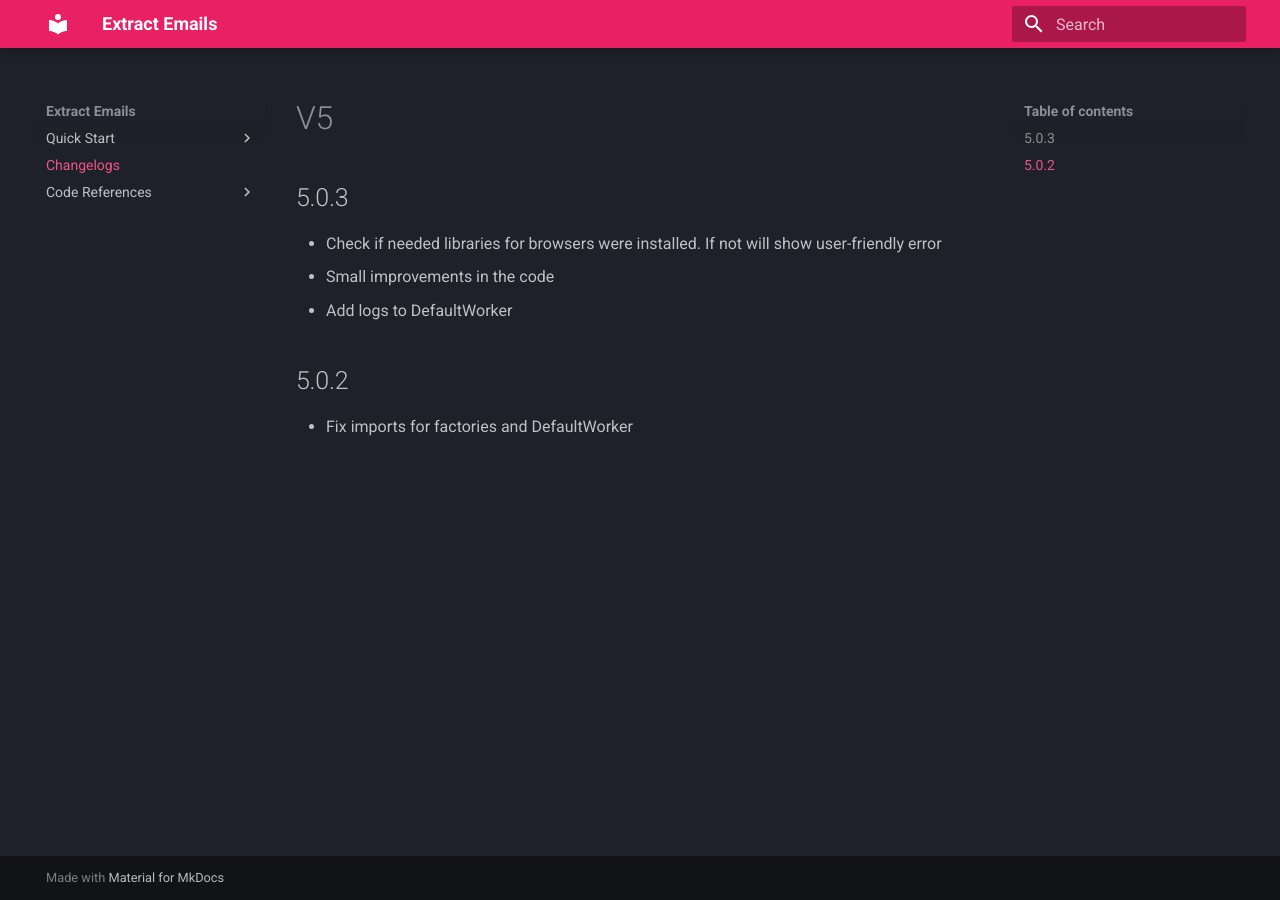
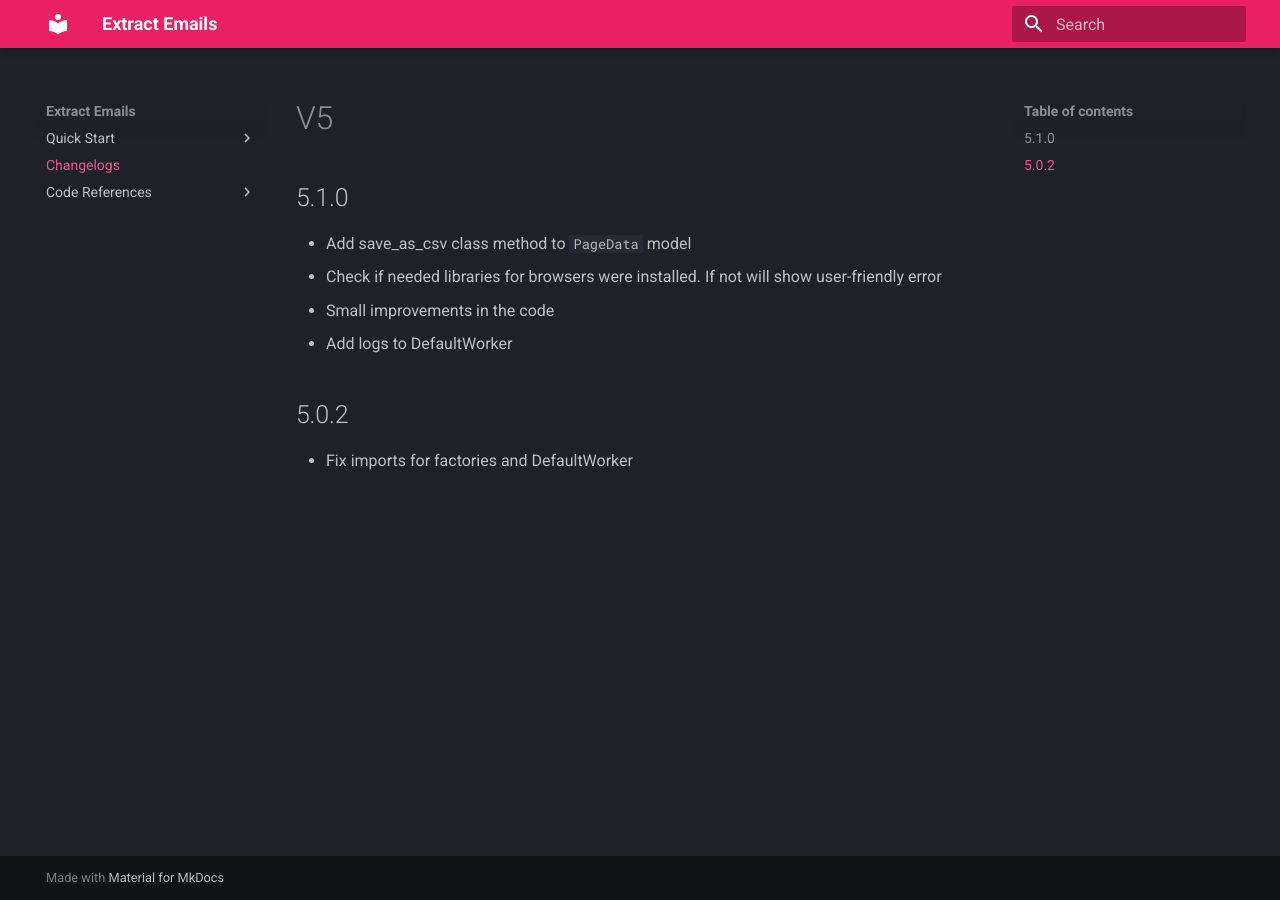
Before and after one commit to dmitriiweb/extract-emails, an MkDocs documentation site: the page built from docs/changelogs/v5.md, in a window 1280 px wide. Built offline with MkDocs 1.6.1 and Material for MkDocs 9.7.7, drawn with Linux system fonts in a browser that asks for light colours.

Commit message:
Change version, update changelog

```diff
--- a/docs/changelogs/v5.md
+++ b/docs/changelogs/v5.md
@@ -1,6 +1,7 @@
 # V5
 
-## 5.0.3
+## 5.1.0
+- Add save_as_csv class method to `PageData` model
 - Check if needed libraries for browsers were installed. If not will show user-friendly error
 - Small improvements in the code
 - Add logs to DefaultWorker
--- a/extract_emails/__init__.py
+++ b/extract_emails/__init__.py
@@ -1,4 +1,4 @@
-__version__ = "5.0.3"
+__version__ = "5.1.0"
 from .factories import ContactFilterAndEmailAndLinkedinFactory
 from .factories import ContactFilterAndEmailFactory
 from .factories import ContactFilterAndLinkedinFactory
--- a/pyproject.toml
+++ b/pyproject.toml
@@ -1,6 +1,6 @@
 [tool.poetry]
 name = "extract-emails"
-version = "5.0.3"
+version = "5.1.0"
 description = "Extract email addresses and linkedin profiles from given URL."
 authors = ["Dmitrii Kurlov <dmitriik@tutanota.com>"]
 license = "MIT"
```
